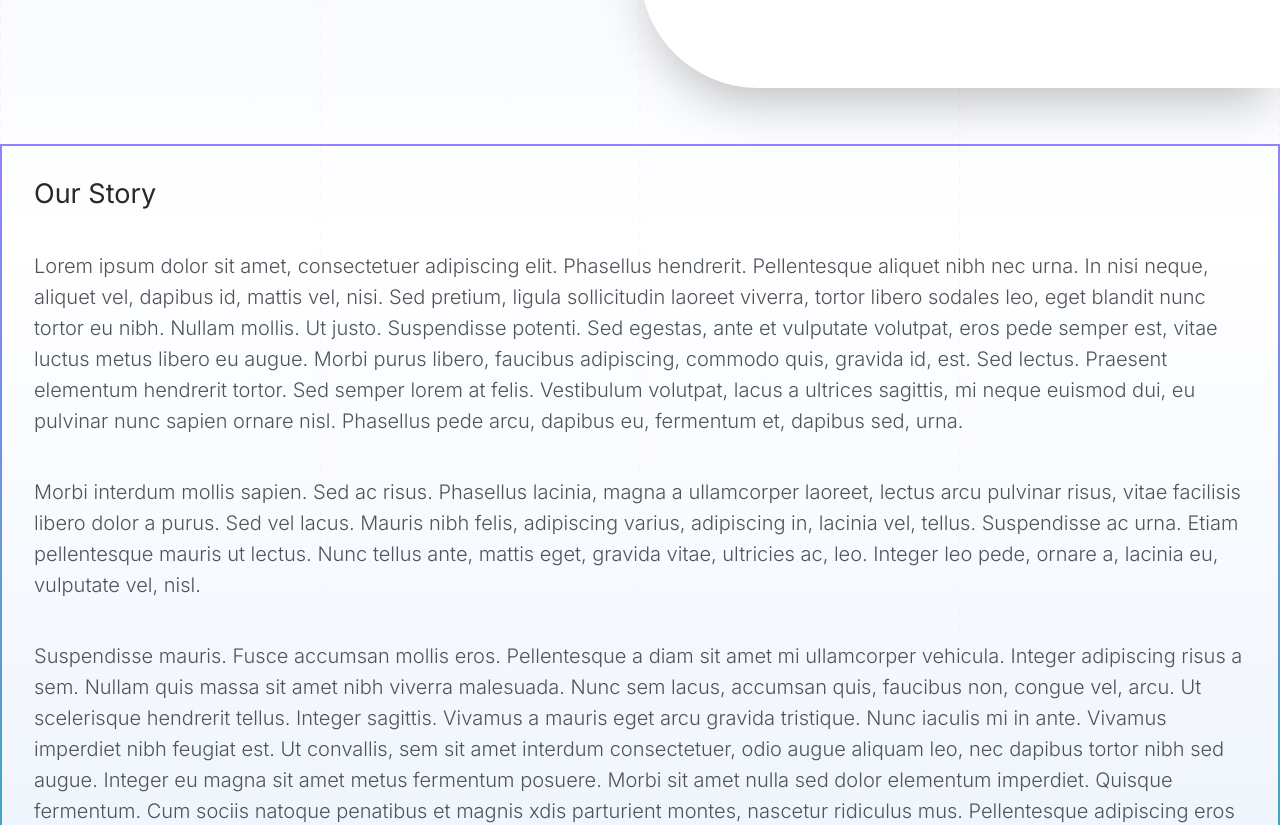
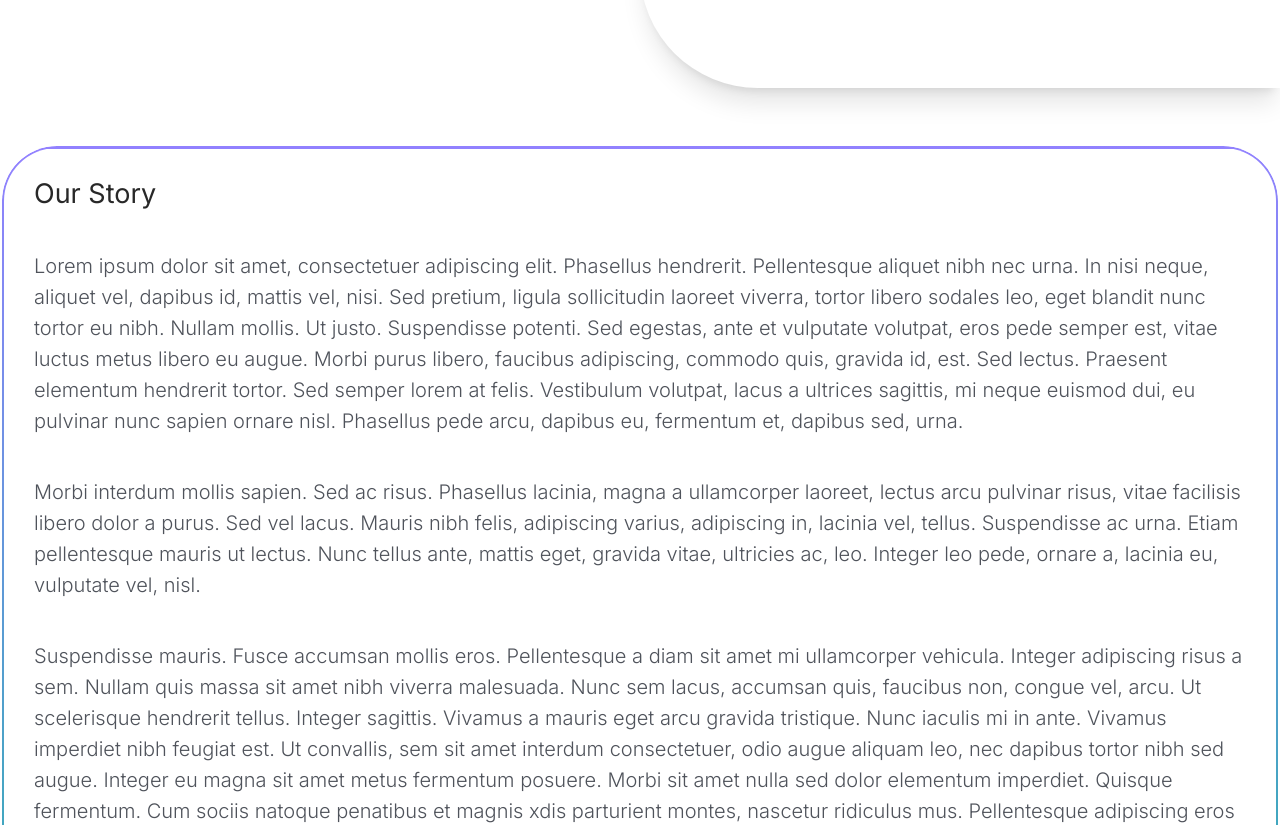
Before and after one commit to Pirai-Infotech/Pirai-checkbook-website, a Next.js app: page /About in a window 1280 px wide. Shown: the part 979-1804 px from the top of the page. Built offline with nearby package versions, Linux system fonts and the light colour scheme.

Commit message:
borderimage class added

```diff
--- a/app/About/page.js
+++ b/app/About/page.js
@@ -1,8 +1,10 @@
+"use client";
 import React from "react";
 import logo from "@/public/checkbook-logo.svg";
 import Image from "next/image";
 import CTAButton from "../ui/CTAButton";
 import signupArrow from "@/public/signup-arrow.svg";
+import ReadytoGetStart from "../ui/ReadytoGetStart";
 
 function page() {
   return (
@@ -44,7 +46,7 @@ function page() {
                 </p>
               </div>
             </div>
-            <div className="lg:w-[50%] shadow-2xl sm:px-0 rounded-[60px] sm:rounded-[0px_118px_118px_0px] lg:rounded-[118px_0px_0px_118px] bg-[#FFFFFF]">
+            <div className="lg:w-[50%] shadow-xl sm:px-0 rounded-[60px] sm:rounded-[0px_118px_118px_0px] lg:rounded-[118px_0px_0px_118px] bg-[#FFFFFF]">
               <div className="px-8 py-8 md:mx-8 lg:mx-[80px] mt-8 md:mt-12 lg:mt-[80px] mb-8 md:mb-12 lg:mb-[80px]">
                 <p className="font-inter text-[24px] md:text-[30px] lg:text-[40px] font-normal leading-[28px] md:leading-[36px] lg:leading-[48.41px] text-left text-[#282828] mx-auto lg:mx-0">
                   "Our mission is to solve the challenges of push payments by
@@ -147,6 +149,7 @@ function page() {
           content={"Join the Team"}
         />
       </div>
+      <ReadytoGetStart />
     </div>
   );
 }
--- a/app/globals.css
+++ b/app/globals.css
@@ -30,10 +30,8 @@
 }
 
 body {
-
-  font-family: var(--font-inter);
-  background: linear-gradient(180deg, #E0EBFB, #FFFFFF80, #E0EBFB),
-  url('/Dottedlines.svg');
+font-family: var(--font-inter);
+background: linear-gradient(180deg, #E0EBFB, #FFFFFF, #ffffff, #E0EBFB);
 background-repeat: no-repeat;
 background-position: center;
 background-size: cover;
@@ -148,13 +146,24 @@ a:hover {
     text-wrap: balance;
   }
 }
-
 .borderimage {
-  border-image: linear-gradient(179.49deg, #9281FF 0.44%, #3EA8BD 59.42%, #E0FFFF 99.56%);
-  border-image-slice: 1;
-  border-image-repeat: stretch;
+  position: relative;
+  border-radius: 55px;
 }
 
+.borderimage::before {
+  content: '';
+  position: absolute;
+  top: 0;
+  left: 0;
+  right: 0;
+  bottom: 0;
+  border-radius: inherit;
+  padding: 2.1px;
+  background: linear-gradient(179.49deg, #9281FF 0.44%, #3EA8BD 59.42%, #E0FFFF 99.56%);
+  mask: linear-gradient(#fff 0 0) content-box, linear-gradient(#fff 0 0);
+  mask-composite: exclude;
+}
 
 @media only screen and (max-width: 320px) {
 
```
